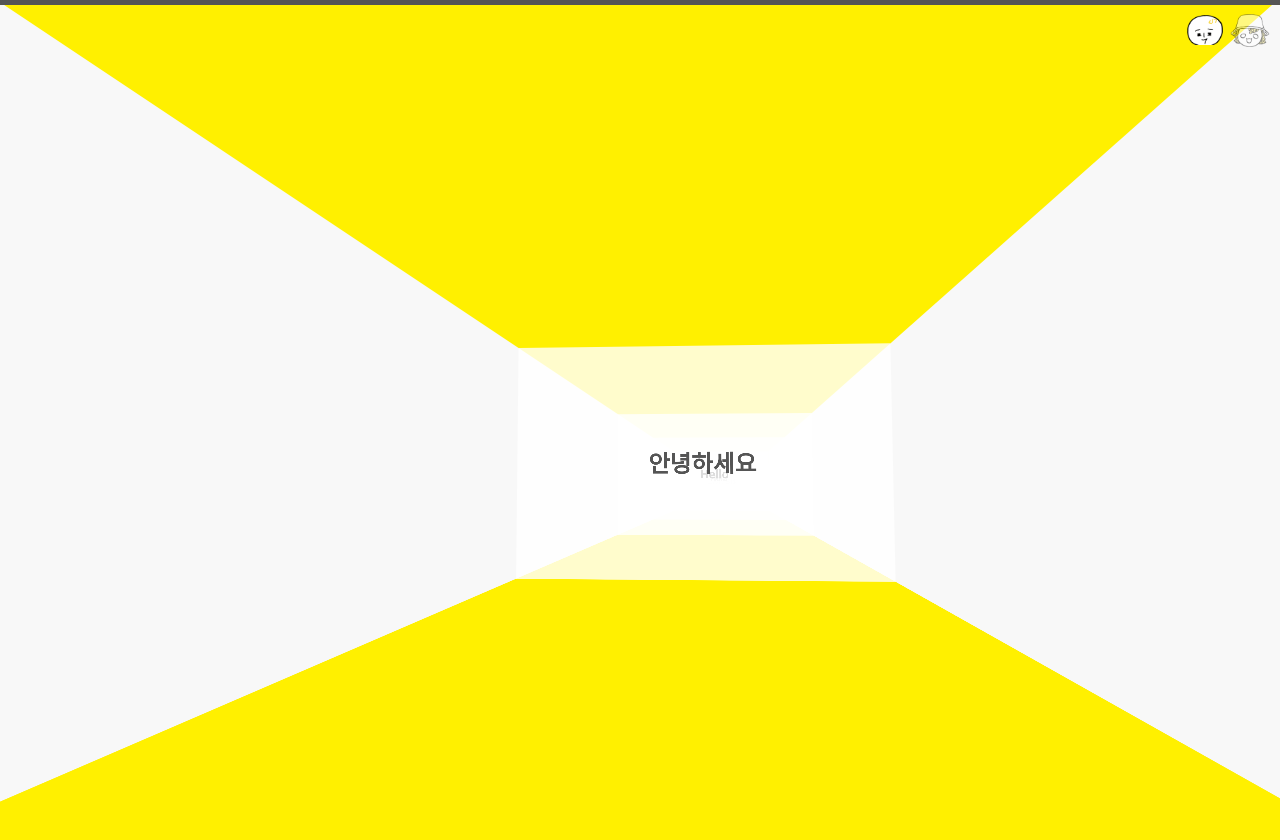
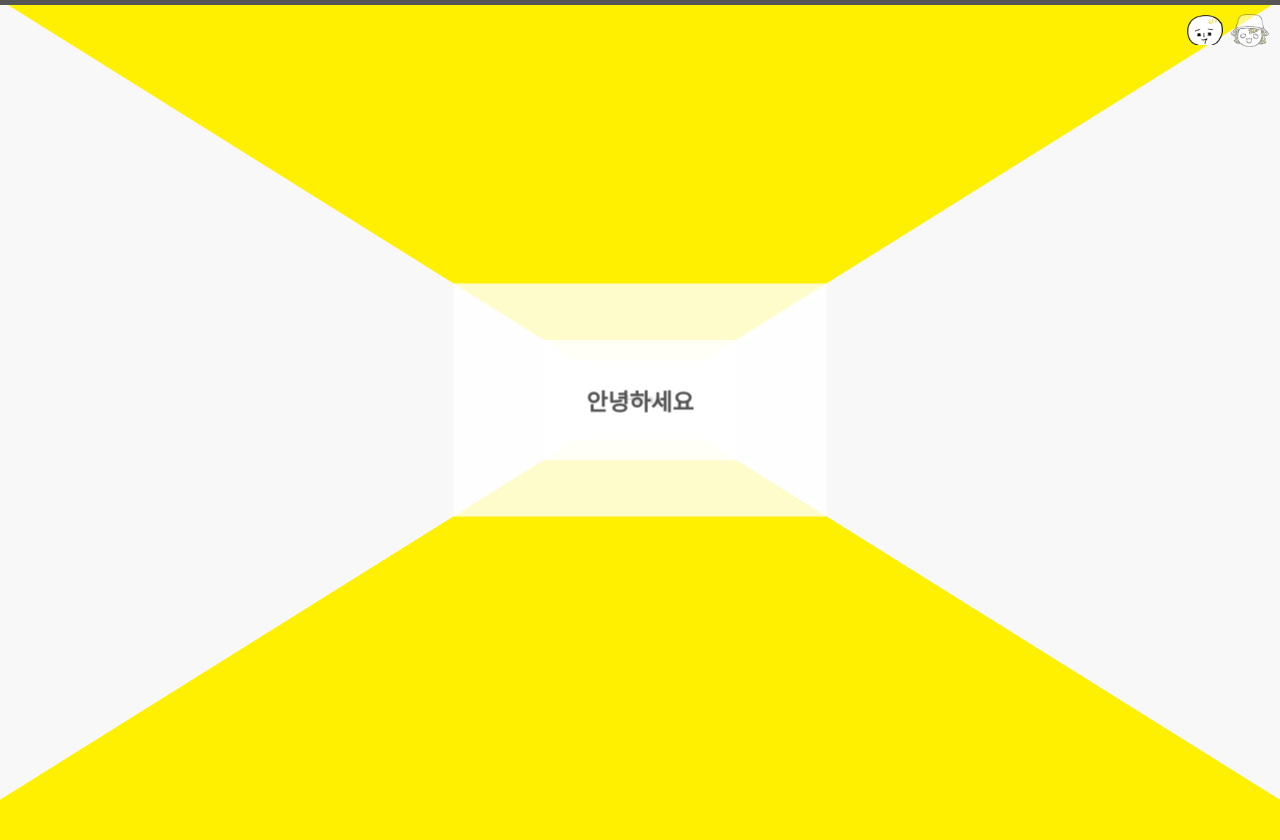
Before and after one commit to cr-rlo/interactive_section, a plain HTML site: page Interactive_section11-3d-wall/index.html in a window 1280 px wide. Shown: the top 840 px of the page. Drawn offline with Linux system fonts and the light colour scheme.

Commit message:
character1

```diff
--- /dev/null
+++ b/Interactive_section11-3d-wall/css/style_practice.css
@@ -0,0 +1,89 @@
+.body {
+  -wevkit-overflow-scrolling: touch; /*모바일에서 스크롤 부드럽게*/
+  color: #555;
+  background: #fff000;
+  height:500vw; /*스크롤 생성을 위한 높이 설정*/
+}
+
+
+
+
+.world {
+  perspective: 1000px;
+  position: fixed;
+  left: 0;
+  top: 0;
+  width: 100vw;
+  height: 100vh;
+}
+.stage {
+  position: absolute;
+  left: 0;
+  top: 0;
+  width: 100vw;
+  height: 100vh;
+  transform-style: preserve-3d; /* 실제로 3d효과가 적용되는 공간까지 전달되도록 하는 속성 즉, 워드에 넣은 퍼스펙티브가 스테이지를 거쳐 하우스까지 전달되록 함 */
+}
+.house {
+  transform: translatez(-490vw); /*퍼스펙티브의 중심점을 집의 중앙으로 이동, 줌아웃*/
+  width: 100vw;
+  height: 100vh;
+  transform-style: preserve-3d;
+}
+.wall {
+  position: absolute;
+  left: 0;
+  top: 0;
+  width: 100vw;
+  height: 100vh;
+  background: rgba(255, 255, 255, 0.8);
+}
+.wall-content {
+  display: flex;
+  align-items: center;
+  justify-content: center;
+  height: 100vh;
+}
+.wall-title {
+  font-size: 5rem; /*rem은 최상위 요소의 폰트를 기준으로 함 */
+
+}
+.wall-left {
+  background: #f8f8f8;
+  left: -500vw; /*벽의 왼쪽면이 보이도록 위치 조정 */
+  width: 1000vw;
+  transform: rotateY(90deg) /*벽을 세우고 집의 왼쪽으로 이동 */
+
+}
+.wall-right {
+  background: #f8f8f8;
+  left: -500vw;
+  width: 1000vw;
+  transform: rotateY(90deg) translateZ(100vw); /*벽을 세우고 집의 오른쪽으로 이동 */
+}
+.wall-front-a {
+  transform: translateZ(300vw);
+}
+.wall-front-b {
+  transform: translateZ(50vw);
+}
+.wall-front-c {
+  transform: translateZ(-200vw);
+}
+.wall-front-d {
+  transform: translateZ(-500vw);
+}
+.progress-bar-con {
+  position: fixed;
+  left: 0;
+  top: 0;
+  width: 100vw;
+  height: 5px;
+  background: rgba(0, 0, 0, 0.1);
+  z-index: 100;
+}
+.progress-bar {
+  width: 0;
+  height: 100%;
+  background: #00a8ff;
+}
--- a/Interactive_section11-3d-wall/index.html
+++ b/Interactive_section11-3d-wall/index.html
@@ -18,8 +18,8 @@
 </div>
 
 <div class="world">
-    <div class="stage">
-        <div class="house">
+    <div class="stage"> <!-- 집과 캐릭터를 감싸는 스테이지-->
+        <div class="house"> <!-- 벽을 감싸는 집-->
             <section class="wall wall-left"></section>
             <section class="wall wall-right"></section>
             <section class="wall wall-front wall-front-a">
```
Also changed, not shown: Interactive_section11-3d-wall/js/wall3dpractice.js (added, +41 -0 lines).
